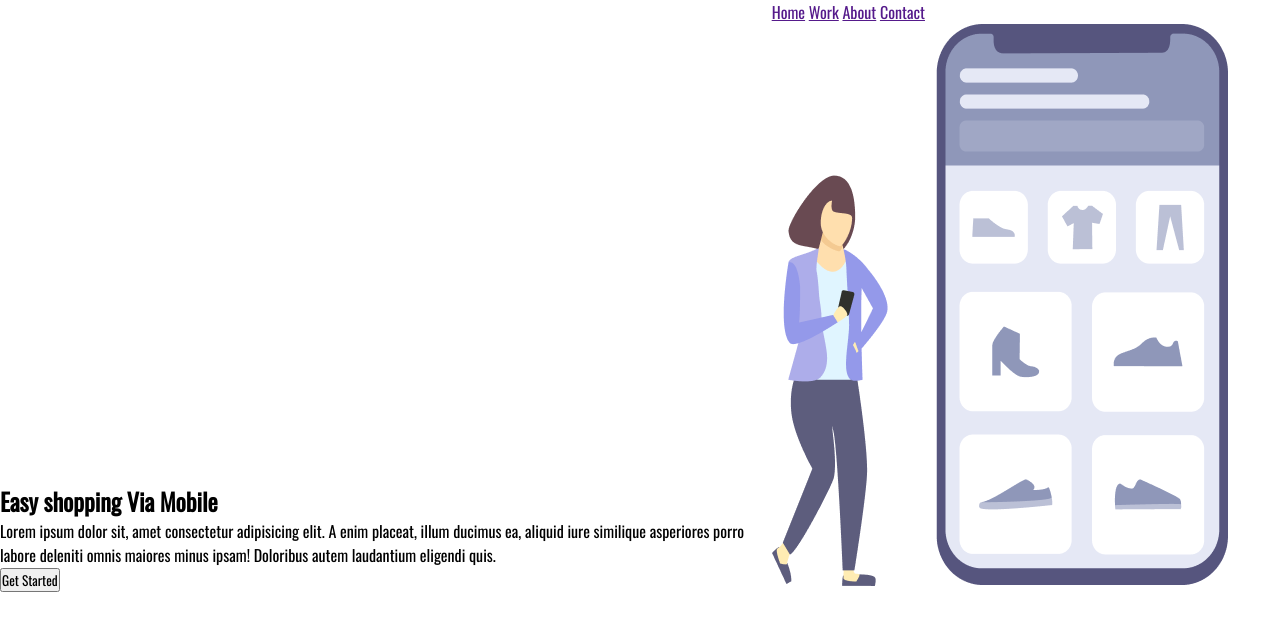
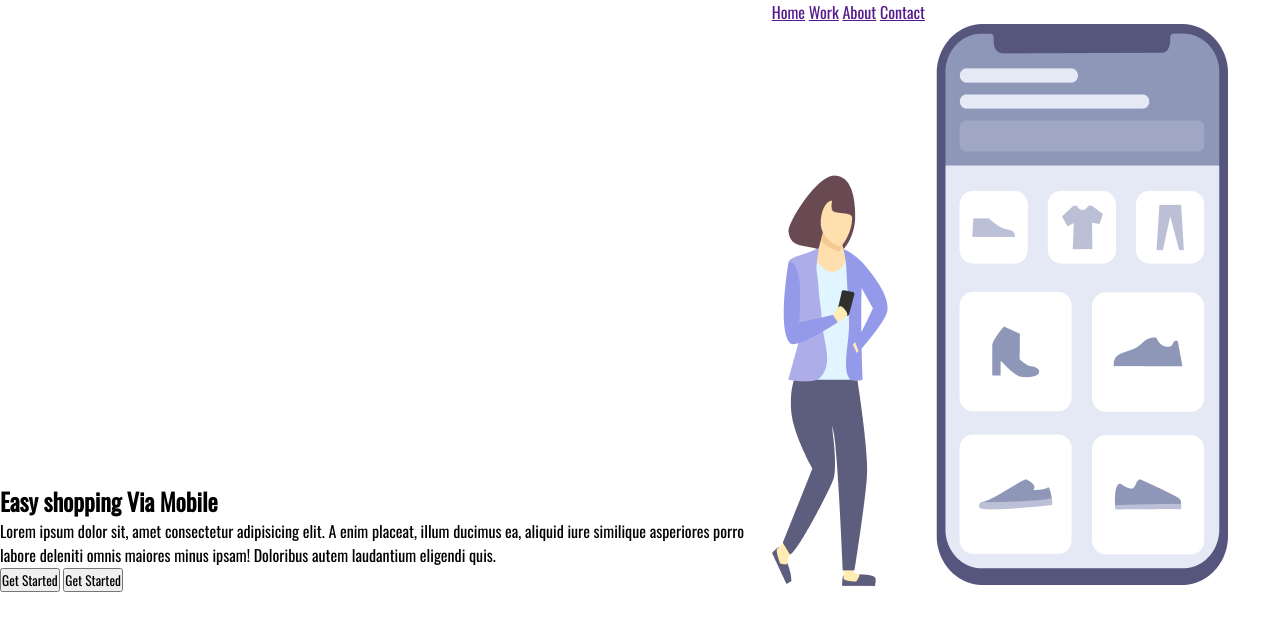
Before and after one commit to stanley-rodrigues/easy-shop, a plain HTML site: page index.html in a window 1280 px wide. Drawn offline with nearby package versions, Linux system fonts and the light colour scheme.

Commit message:
adicionado botão

```diff
--- a/index.html
+++ b/index.html
@@ -18,6 +18,7 @@
                 similique asperiores porro labore deleniti omnis maiores minus ipsam! Doloribus autem laudantium
                 eligendi quis.</p>
             <button>Get Started</button>
+            <button>Get Started</button>
         </section>
 
         <section class="container-right">
```
